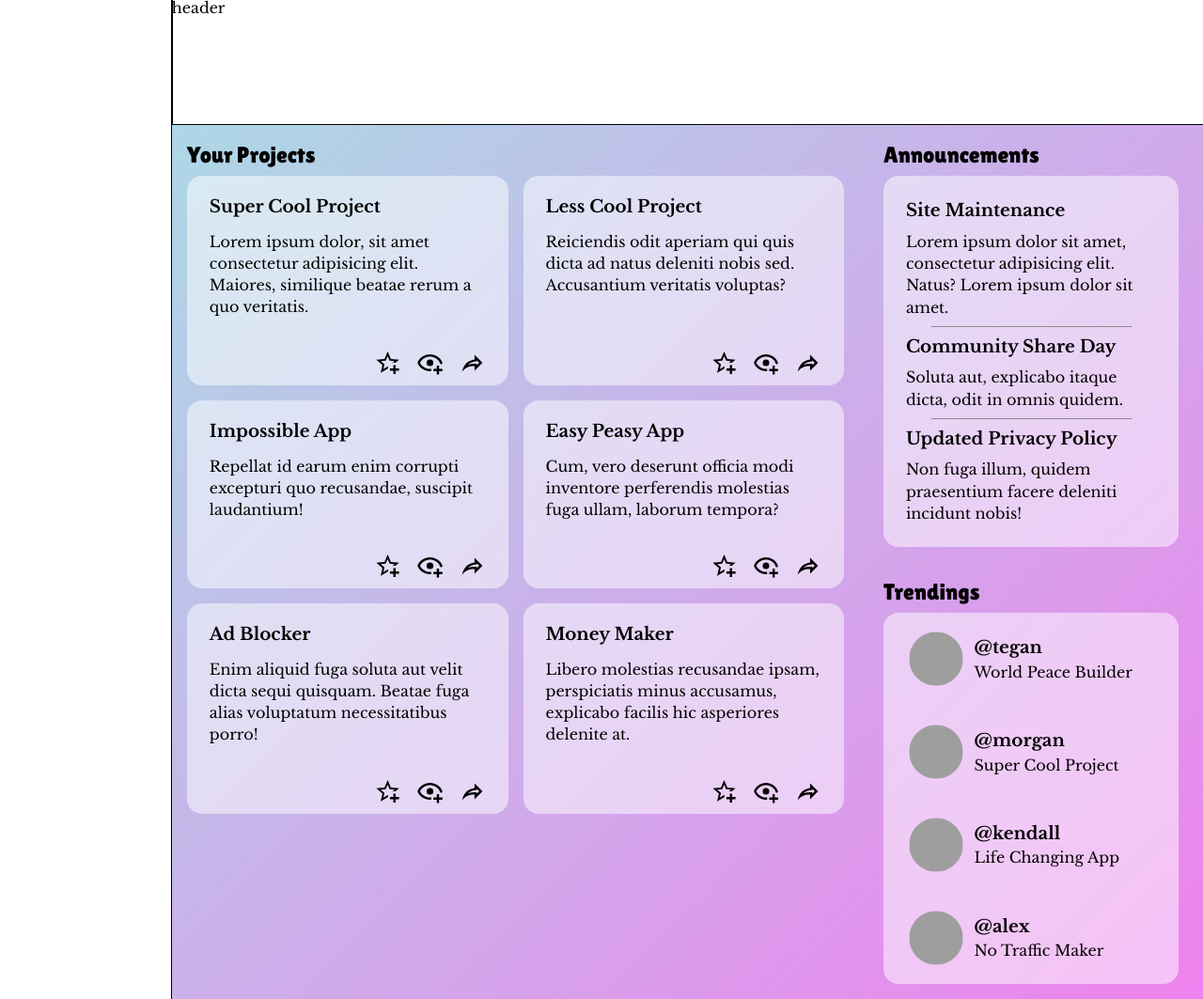
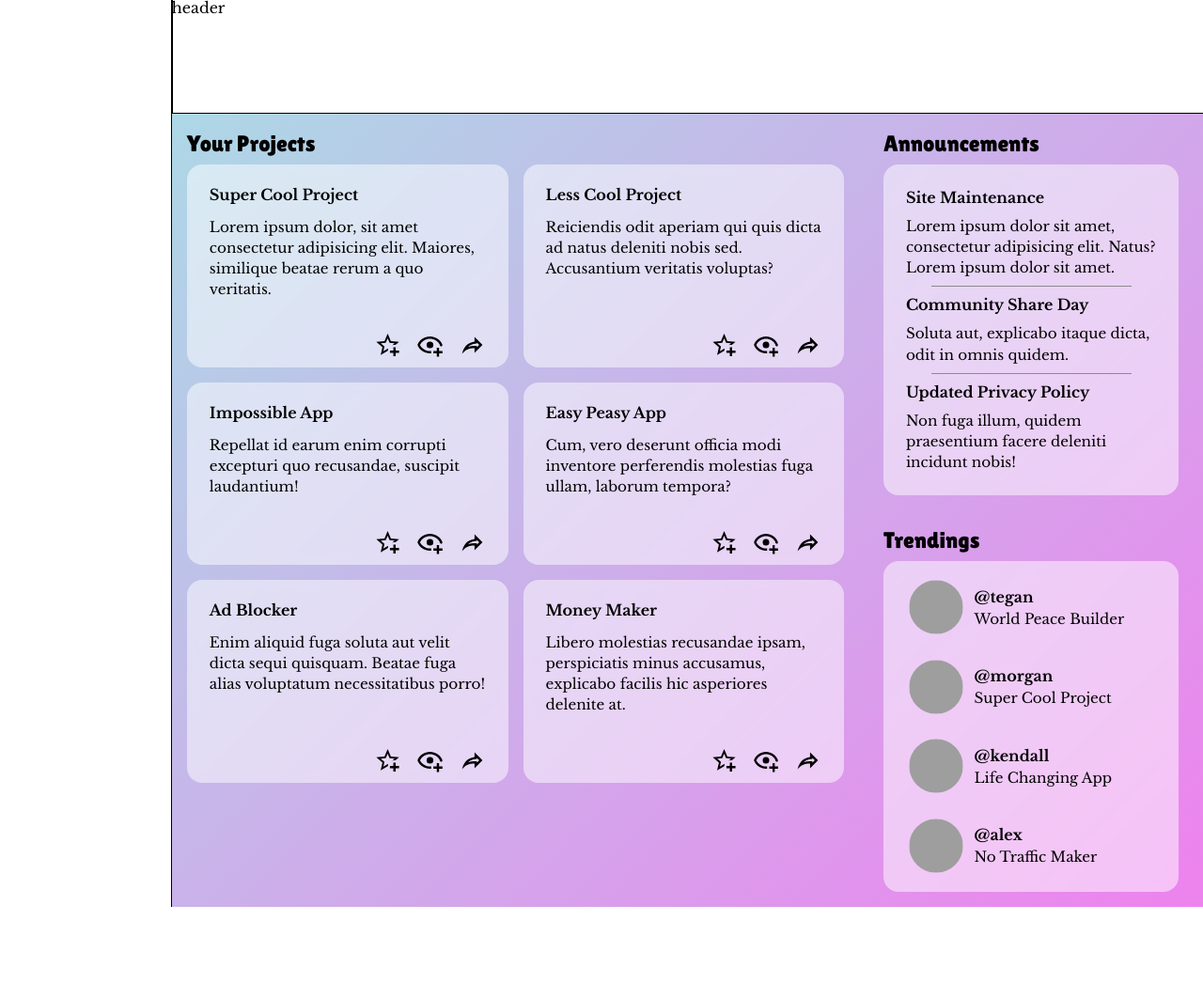
Before and after one commit to ron12z/admin-dashboard, a plain HTML site: page index.html in a window 1280 px wide. Shown: the whole page at 94% size. After the commit the page ends 965 px from the top, so only its background shows below. Drawn offline with nearby package versions, Linux system fonts and the light colour scheme; grey boxes are pictures that could not be loaded.

Commit message:
Imrpoved font

```diff
--- a/style.css
+++ b/style.css
@@ -178,9 +178,12 @@ body {
 .announcement-title,
 .username {
 	font-weight: var(--fw-bold);
-	font-size: 1.15rem;
+	font-size: 1rem;
 }
 
+.content p {
+	font-size: 0.95rem;
+}
 /* Style */
 
 .projects-container,
```
